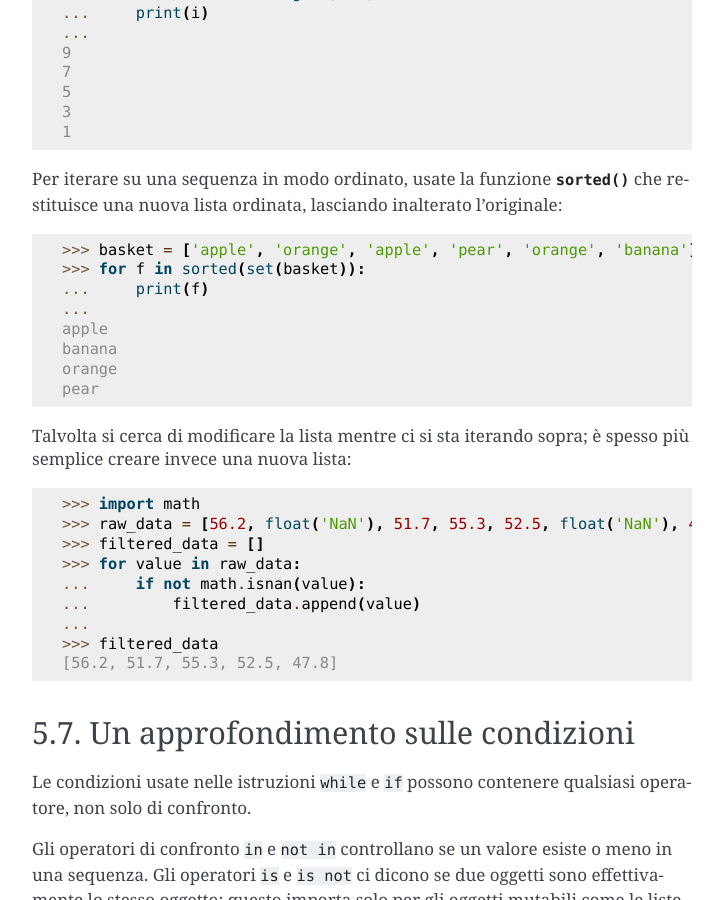
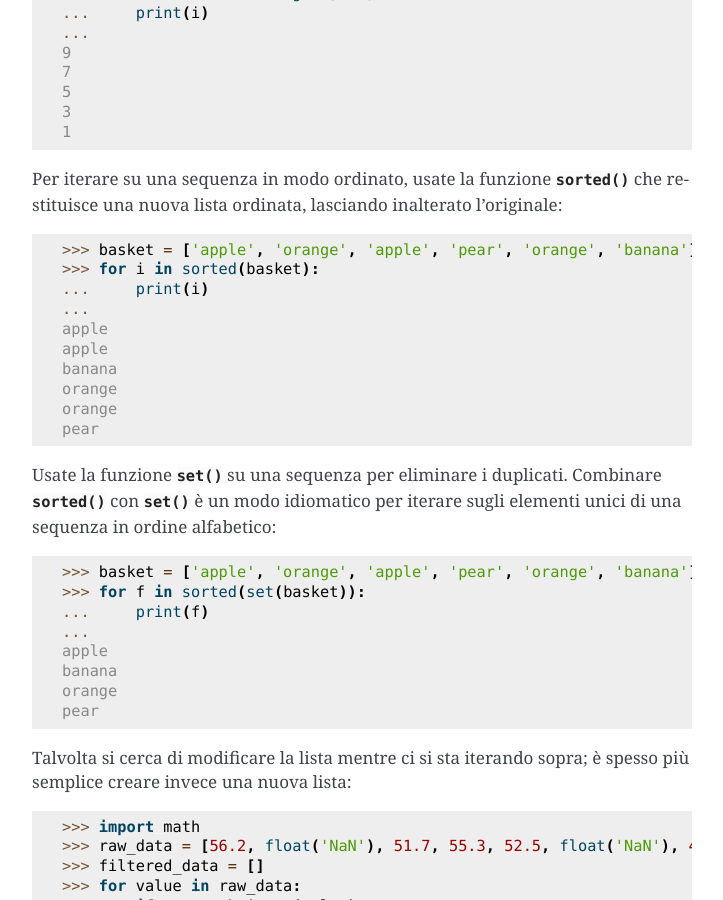
Before and after one commit to ricpol/pytutorial-it, a Sphinx documentation site: the page built from tutorial/source/datastructures.rst, in a window 1280 px wide and 900 px high, scrolled down 11803 px. Shown: the whole window, without its empty margins (388-1111 px from the left). Built offline with Sphinx 7.4.7, drawn with Linux system fonts in a browser that asks for light colours.

Commit message:
sync with commit eefd4e0

```diff
--- a/tutorial/source/appetite.rst
+++ b/tutorial/source/appetite.rst
@@ -3,7 +3,7 @@
 
     Questa è una traduzione del `Tutorial ufficiale <https://docs.python.org/3/tutorial/index.html>`_ della documentazione di Python, mantenuta in sincrono con il testo della `repository GitHub <https://github.com/python/cpython/tree/master/Doc/tutorial>`_.
 
-    Questo testo è aggiornato al **1 maggio 2020**.
+    Questo testo è aggiornato al `18 maggio 2020 <https://github.com/python/cpython/commit/eefd4e033334a2a1d3929d0f7978469e5b5c4e56>`_.
 
     Gli esempi *non* sono tradotti, perché il codice dovrebbe sempre essere scritto in Inglese. Tuttavia i commenti all'interno del codice sono tradotti e così pure le stringhe, quando il loro contenuto è utile alla comprensione del tutorial.
 
--- a/tutorial/source/datastructures.rst
+++ b/tutorial/source/datastructures.rst
@@ -484,6 +484,19 @@ Per iterare su una sequenza in ordine inverso, si scrive l'iterazione in avanti
 Per iterare su una sequenza in modo ordinato, usate la funzione :func:`sorted` che restituisce una nuova lista ordinata, lasciando inalterato l'originale::
 
    >>> basket = ['apple', 'orange', 'apple', 'pear', 'orange', 'banana']
+   >>> for i in sorted(basket):
+   ...     print(i)
+   ...
+   apple
+   apple
+   banana
+   orange
+   orange
+   pear
+
+Usate la funzione :func:`set` su una sequenza per eliminare i duplicati. Combinare :func:`sorted` con :func:`set` è un modo idiomatico per iterare sugli elementi unici di una sequenza in ordine alfabetico::
+
+   >>> basket = ['apple', 'orange', 'apple', 'pear', 'orange', 'banana']
    >>> for f in sorted(set(basket)):
    ...     print(f)
    ...
```
